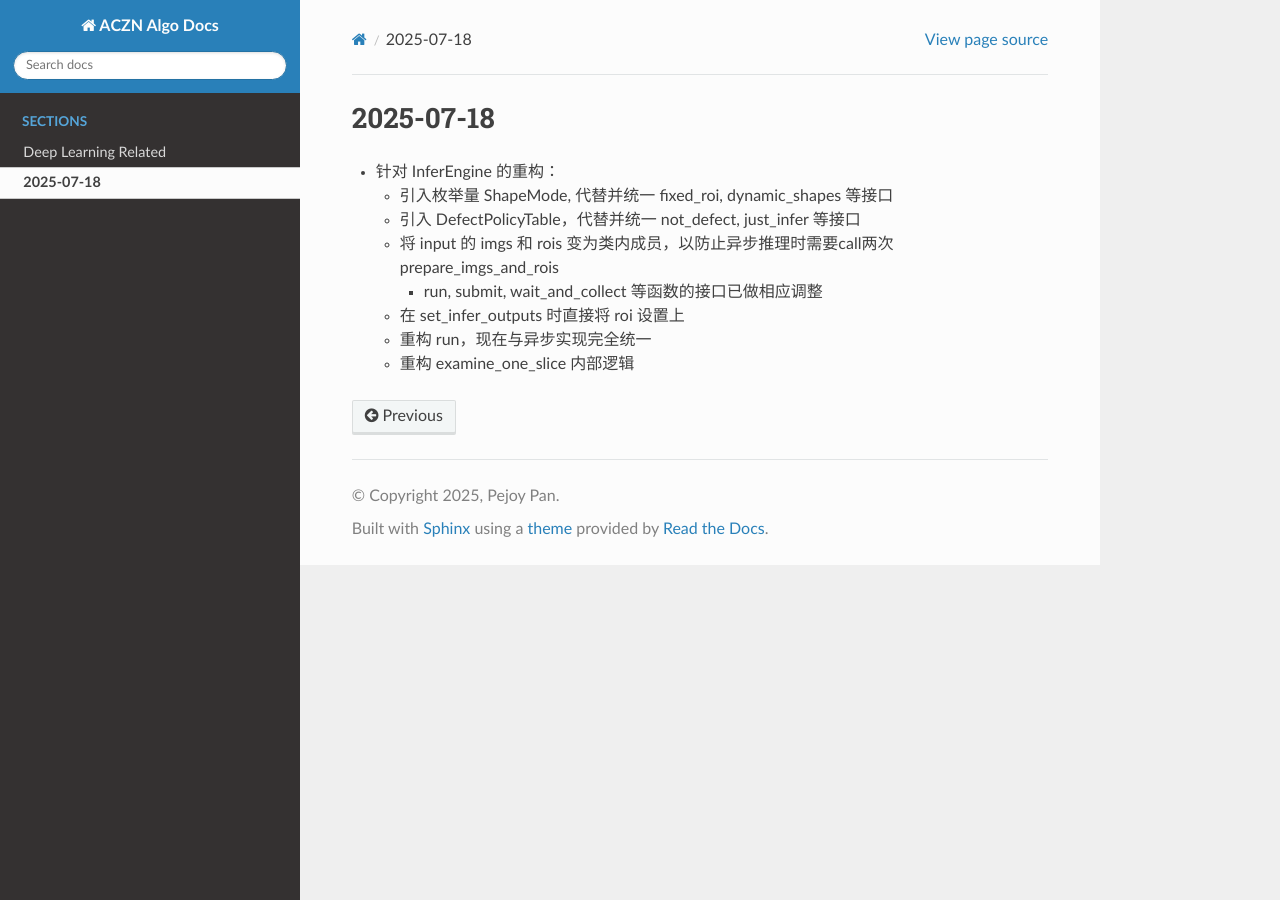
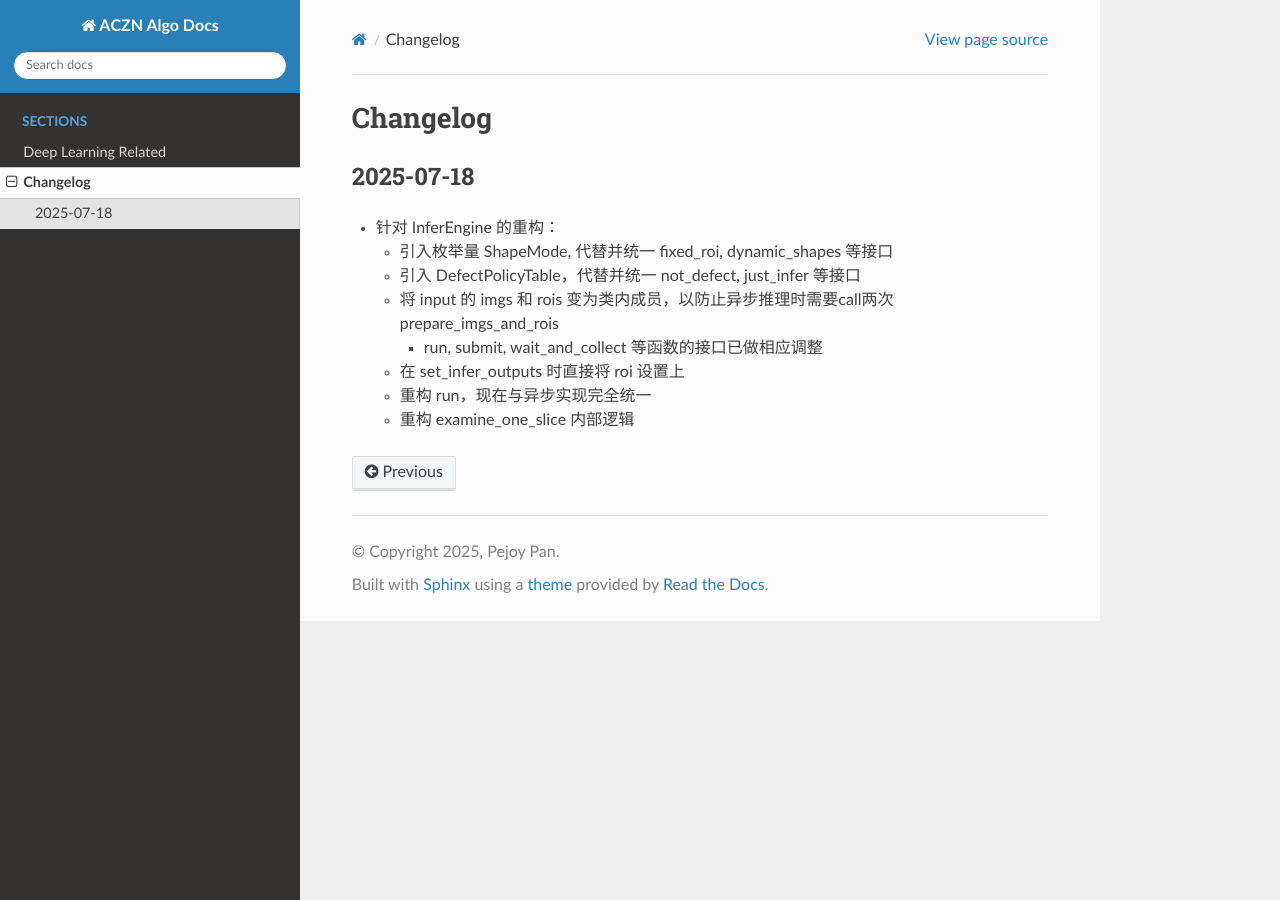
Before and after one commit to pejoypan/aczn-algo-docs, a Sphinx documentation site: the page built from docs/source/changelog.md, in a window 1280 px wide. Built offline with Sphinx 7.4.7 and the Read the Docs theme 3.1.0, drawn with Linux system fonts in a browser that asks for light colours.

Commit message:
fix formatting in changelog for consistency

```diff
--- a/docs/source/changelog.md
+++ b/docs/source/changelog.md
@@ -1,4 +1,6 @@
-## 2025-07-18
+# Changelog
+
+### 2025-07-18
 
 - 针对 InferEngine 的重构：
     - 引入枚举量 ShapeMode, 代替并统一 fixed_roi, dynamic_shapes 等接口
```
